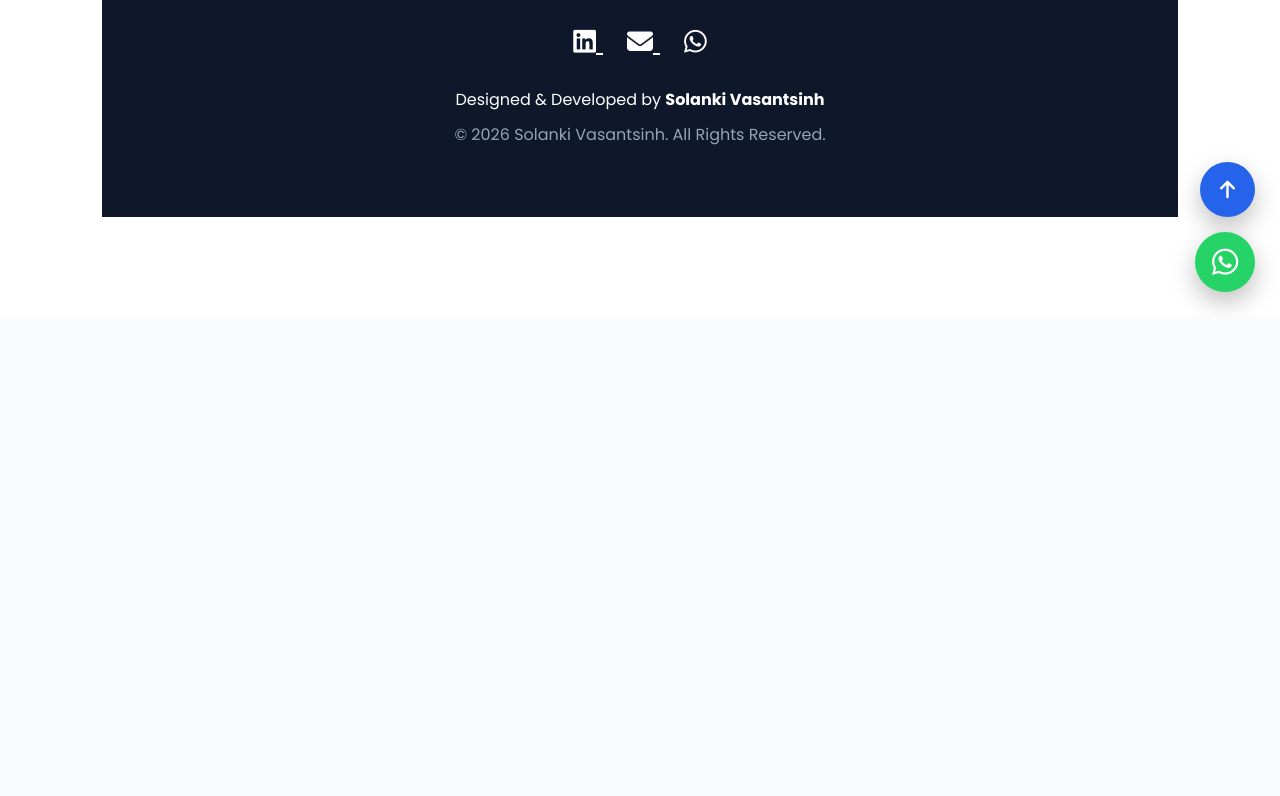
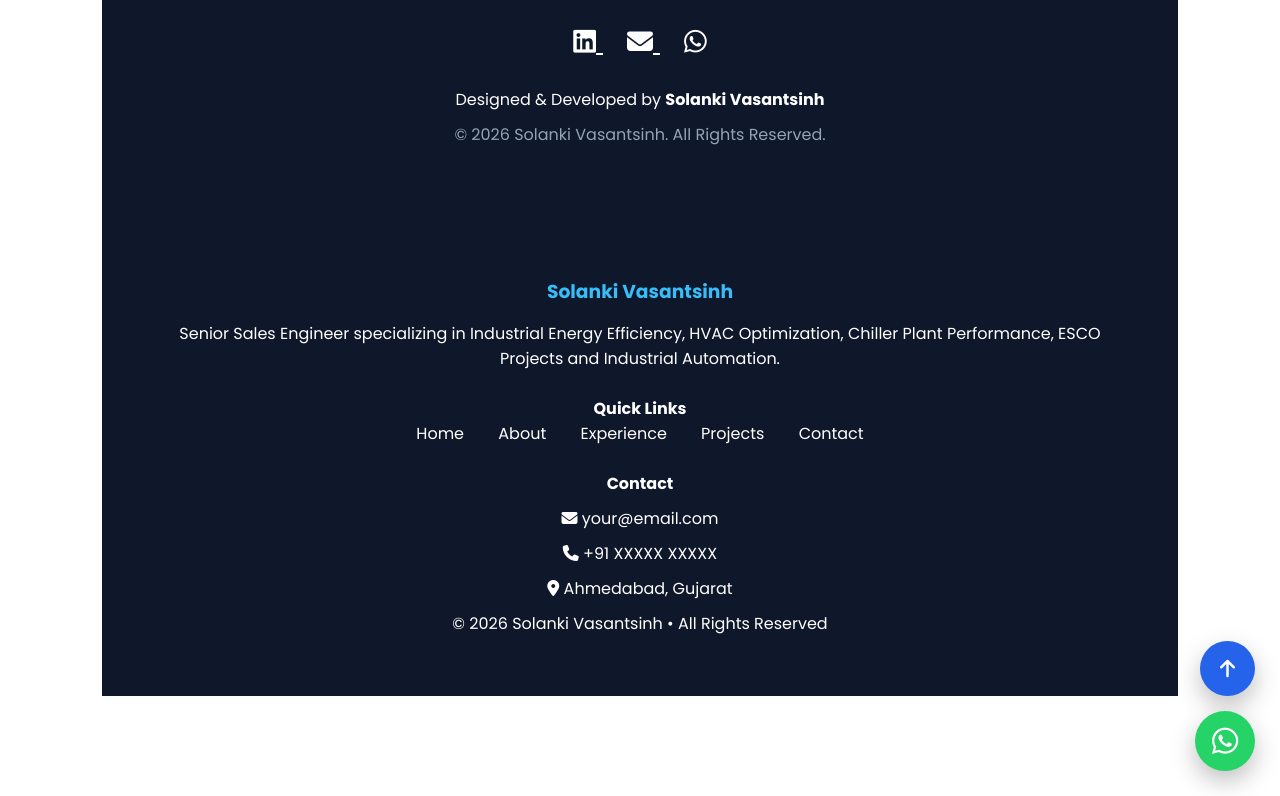
Before and after one commit to solankivasantsinh/solankivasantsinh.github.io, a plain HTML site: page index.html in a window 1280 px wide. Shown: the part 9603-10399 px from the top of the page. Before the commit the page ends 9920 px from the top, so only its background shows below. Drawn offline with nearby package versions, Linux system fonts and the light colour scheme.

Commit message:
Add footer with contact details and quick links
Added footer section with contact information and links.

```diff
--- a/index.html
+++ b/index.html
@@ -967,6 +967,67 @@ class="top-btn">
 </footer>
 <script src="script.js"></script>
 
+<!-- ================= FOOTER ================= -->
+
+<footer class="footer">
+
+    <div class="container footer-container">
+
+        <div class="footer-about">
+
+            <h3>Solanki Vasantsinh</h3>
+
+            <p>
+                Senior Sales Engineer specializing in Industrial Energy
+                Efficiency, HVAC Optimization, Chiller Plant Performance,
+                ESCO Projects and Industrial Automation.
+            </p>
+
+        </div>
+
+        <div class="footer-links">
+
+            <h4>Quick Links</h4>
+
+            <a href="#home">Home</a>
+            <a href="#about">About</a>
+            <a href="#experience">Experience</a>
+            <a href="#projects">Projects</a>
+            <a href="#contact">Contact</a>
+
+        </div>
+
+        <div class="footer-contact">
+
+            <h4>Contact</h4>
+
+            <p>
+                <i class="fa-solid fa-envelope"></i>
+                your@email.com
+            </p>
+
+            <p>
+                <i class="fa-solid fa-phone"></i>
+                +91 XXXXX XXXXX
+            </p>
+
+            <p>
+                <i class="fa-solid fa-location-dot"></i>
+                Ahmedabad, Gujarat
+            </p>
+
+        </div>
+
+    </div>
+
+    <div class="footer-bottom">
+
+        © 2026 Solanki Vasantsinh • All Rights Reserved
+
+    </div>
+
+</footer>
+
 </body>
 
 </html>
```
